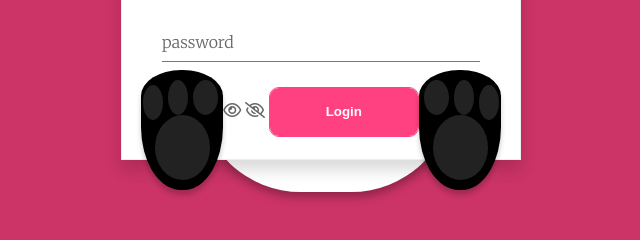
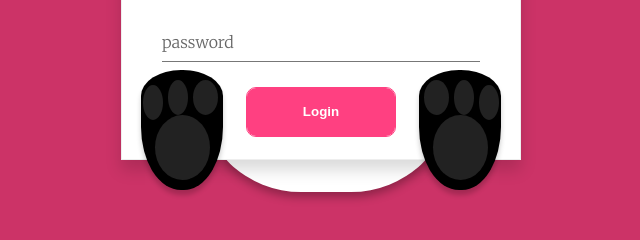
Before and after one commit to samuelndewa2018/padalogin, a plain HTML site: page index.html in a window 1280 px wide. Shown: the part 340-580 px from the top of the page, without its empty margins (319-959 px from the left). Drawn offline with nearby package versions, Linux system fonts and the light colour scheme.

Commit message:
Update index.html

```diff
--- a/index.html
+++ b/index.html
@@ -58,9 +58,6 @@
           class="form-control"
         />
         <label class="form-label">password</label>
-        <i class="fa fa-eye"></i>
-        <i class="fa fa-eye-slash"></i>
-
         <p class="alert">Invalid credentials</p>
         <button class="btn">Login</button>
       </div>
```
